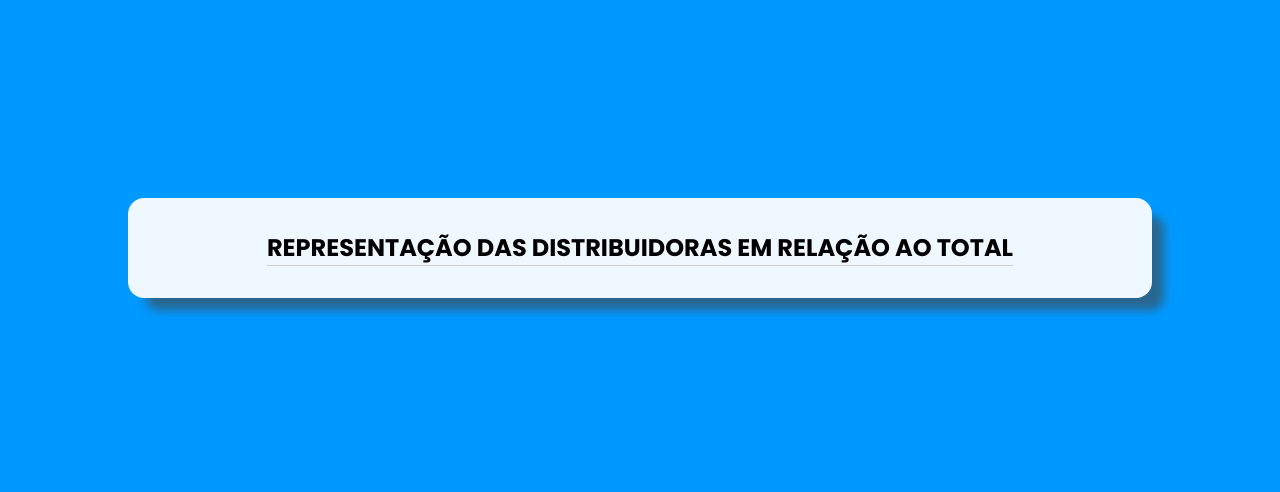
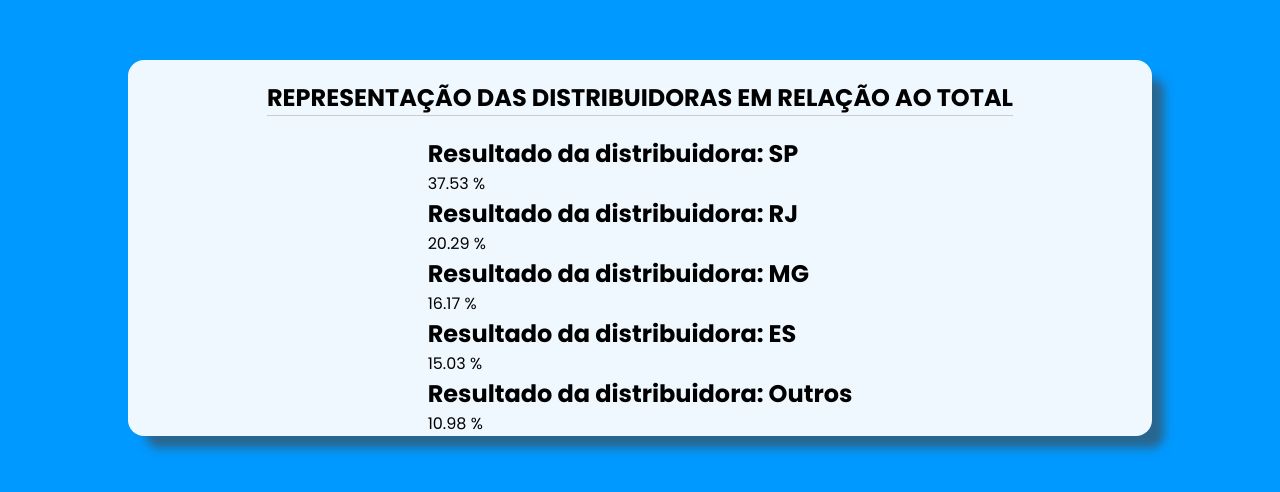
Before and after one commit to MarcusUrani/distribuidora2_vaga, a plain HTML site: page index.html in a window 1280 px wide. Shown: the part 152-644 px from the top of the page. Drawn offline with Linux system fonts and the light colour scheme.

Commit message:
Implementada função que adiciona os resultados a tela

```diff
--- a/app.js
+++ b/app.js
@@ -5,6 +5,8 @@ const branches = [
   { id: "4", name: "ES", invoicing: 27165.48, percents: 0 },
   { id: "5", name: "Outros", invoicing: 19849.53, percents: 0 },
 ];
+
+const resultSection = document.querySelector(".main__container__results");
 
 function getTotalValue(data) {
   let totalValue = 0;
@@ -18,6 +20,24 @@ function calcPercents(value, data) {
   for (let i = 0; i < data.length; i++) {
     data[i].percents = (data[i].invoicing / value) * 100;
   }
+  showDataOnScreen();
+}
+
+function showDataOnScreen() {
+  resultSection.innerHTML = branches
+    .map(
+      (item) =>
+        `<article key="${item.id}" class=".main__container__results_item">
+          <h2 class=".main__container__results__item__title">Resultado da distribuidora: ${
+            item.name
+          }</h2>
+          <p class=".main__container__results__item__percents">
+            ${item.percents.toFixed(2)} %
+          </p>
+          </article>
+         `
+    )
+    .join("");
 }
 
 getTotalValue(branches);
--- a/index.html
+++ b/index.html
@@ -21,6 +21,7 @@
             Representação das distribuidoras em relação ao total
           </h1>
         </article>
+        <section class="main__container__results"></section>
       </section>
     </main>
     <script src="./app.js"></script>
--- a/style/style.css
+++ b/style/style.css
@@ -41,6 +41,7 @@ body {
 
 /* Estilo caixa da seção resultados*/
 .main__container {
+  align-items: center;
   justify-content: center;
   background-color: #f0f8ff;
   border-radius: 1rem;
@@ -48,12 +49,13 @@ body {
   -moz-box-shadow: 15px 15px 10px -3px rgba(69, 69, 69, 0.6);
   box-shadow: 15px 15px 10px -3px rgba(69, 69, 69, 0.6);
   display: flex;
+  flex-direction: column;
   width: 80%;
 }
 
 .main__container__header {
   border-bottom: #cccccc solid 1px;
-  margin: 2rem 0;
+  margin: 1.25rem 0;
 }
 
 .main__container__header__title {
```
